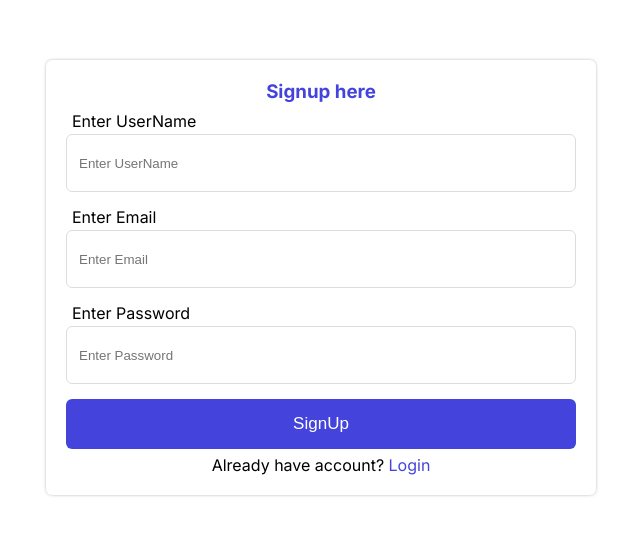
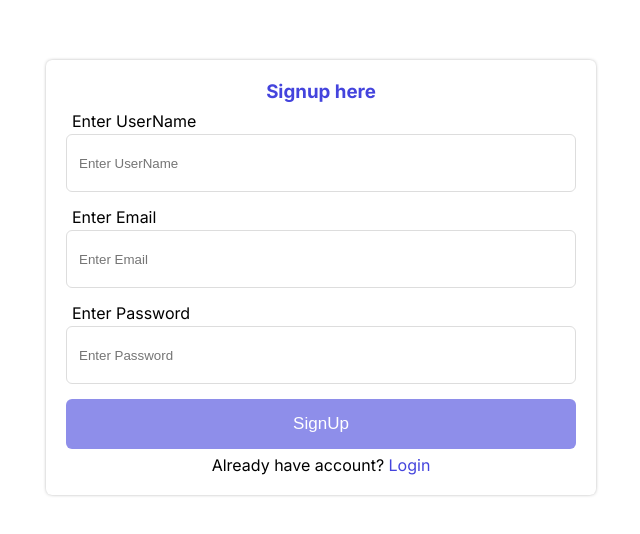
Before and after one commit to niyazalam123/userAuthpart, a Next.js app: page /userauth/signup in a window 1280 px wide. Shown: the top 534 px of the page, without its empty margins (319-959 px from the left). Built offline with nearby package versions, Linux system fonts and the light colour scheme.

Commit message:
user signup functionality is completed

```diff
--- a/src/app/userauth/signup/page.tsx
+++ b/src/app/userauth/signup/page.tsx
@@ -1,13 +1,50 @@
 "use client";
 import Link from 'next/link'
-import React, { useState } from 'react'
+import React, { useEffect, useState } from 'react';
+import axios from 'axios';
+import toast, { Toaster } from 'react-hot-toast';
+import { useRouter } from 'next/navigation';
 
 const page = () => {
-    const [userData,setUserData] = useState({
-        userName:"",
-        email:"",
-        password:""
+    const [userData, setUserData] = useState({
+        userName: "",
+        email: "",
+        password: ""
     });
+    const [btnDisabled, setBtnDisabled] = useState(true);
+    const [loading, setLoading] = useState(false);
+    const [error,setError]= useState<string  | any>("");
+    const route = useRouter();
+
+    // click function
+    async function handleSignup() {
+        try {
+            setLoading(true);
+            const resp = await axios.post("/api/users/signup",userData);
+            if(resp.statusText){
+                toast.success('user created successfully');
+                route.push("/userauth/login");
+                userData.userName="";
+                userData.email="";
+                userData.password=""
+            }
+        } catch (error:any) {
+            setError(error.response?.data?.error || "An error occurred");
+        }finally{
+            setLoading(false);
+        }
+    }
+
+    // btn will not click until user fill all data
+    useEffect(() => {
+        if (userData.userName.length > 1 && userData.email.length > 1 && userData.password.length > 1) {
+            setBtnDisabled(false)
+        }
+        else {
+            setBtnDisabled(true)
+        }
+    }, [userData])
+
     return (
         <>
             <div className='_name1'>
@@ -20,7 +57,8 @@ const page = () => {
                         id="_one1"
                         name="userName"
                         value={userData.userName}
-                        onChange={(e:any) => setUserData((prev) => ({ ...prev, userName: e.target.value }))}
+                        onChange={(e: any) => setUserData((prev) => ({ ...prev, userName: e.target.value }))}
+                        required
                     />
                 </div>
                 <div className='_name2'>
@@ -31,7 +69,8 @@ const page = () => {
                         id="_one2"
                         name="email"
                         value={userData.email}
-                        onChange={(e:any) => setUserData((prev) => ({ ...prev, email: e.target.value }))}
+                        onChange={(e: any) => setUserData((prev) => ({ ...prev, email: e.target.value }))}
+                        required
                     />
                 </div>
                 <div className='_name2'>
@@ -42,12 +81,17 @@ const page = () => {
                         id="_one3"
                         name="password"
                         value={userData.password}
-                        onChange={(e:any) => setUserData((prev) => ({ ...prev, password: e.target.value }))}
+                        onChange={(e: any) => setUserData((prev) => ({ ...prev, password: e.target.value }))}
+                        required
                     />
                 </div>
-                <button className='_name3'>SignUp</button>
+                {error && <span style={{display:"block",color:"red",textAlign:"center",fontSize:"12px",margin:"0px 4px 6px"}}>{error}</span>}
+                <button className='_name3' onClick={handleSignup}
+                    disabled={btnDisabled ? true : false}
+                    style={{ opacity:`${btnDisabled?".6":"1"}`,cursor:`${btnDisabled ? "no-drop" : "pointer"}`}}>{loading?"Processing...":"SignUp"}</button>
                 <Link href="/userauth/login" className='_name4'>Already have account? <span>Login</span></Link>
             </div>
+            <Toaster />
         </>
     )
 }
```
